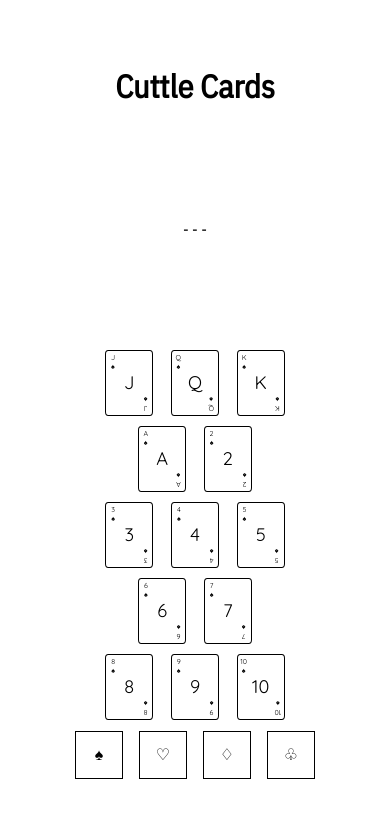
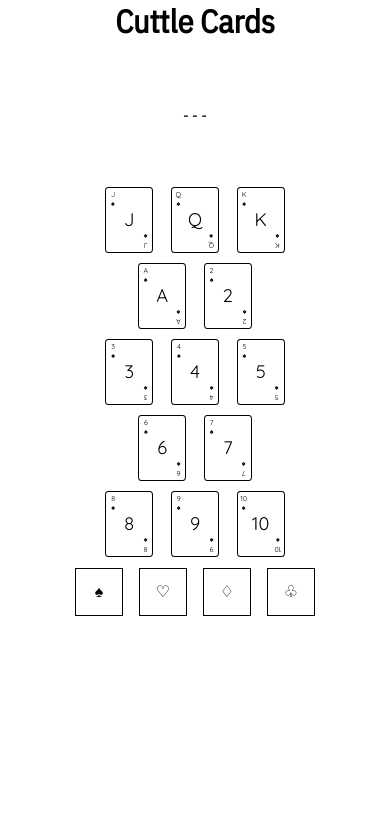
Before and after one commit to SeanKohlbrenner/cuttle-bud, a React (Vite) app: page / in a window 390 px wide. Shown: the top 818 px of the page. Built offline with nearby package versions, Linux system fonts and the light colour scheme.

Commit message:
Fix flex for mobile display

```diff
--- a/src/App.css
+++ b/src/App.css
@@ -1,8 +1,8 @@
 #app {
 	display: flex;
 	flex-direction: column;
-	justify-content: space-evenly;
 	align-items: center;
+	row-gap: 1em;
 
 	height: 100vh;
 
```
